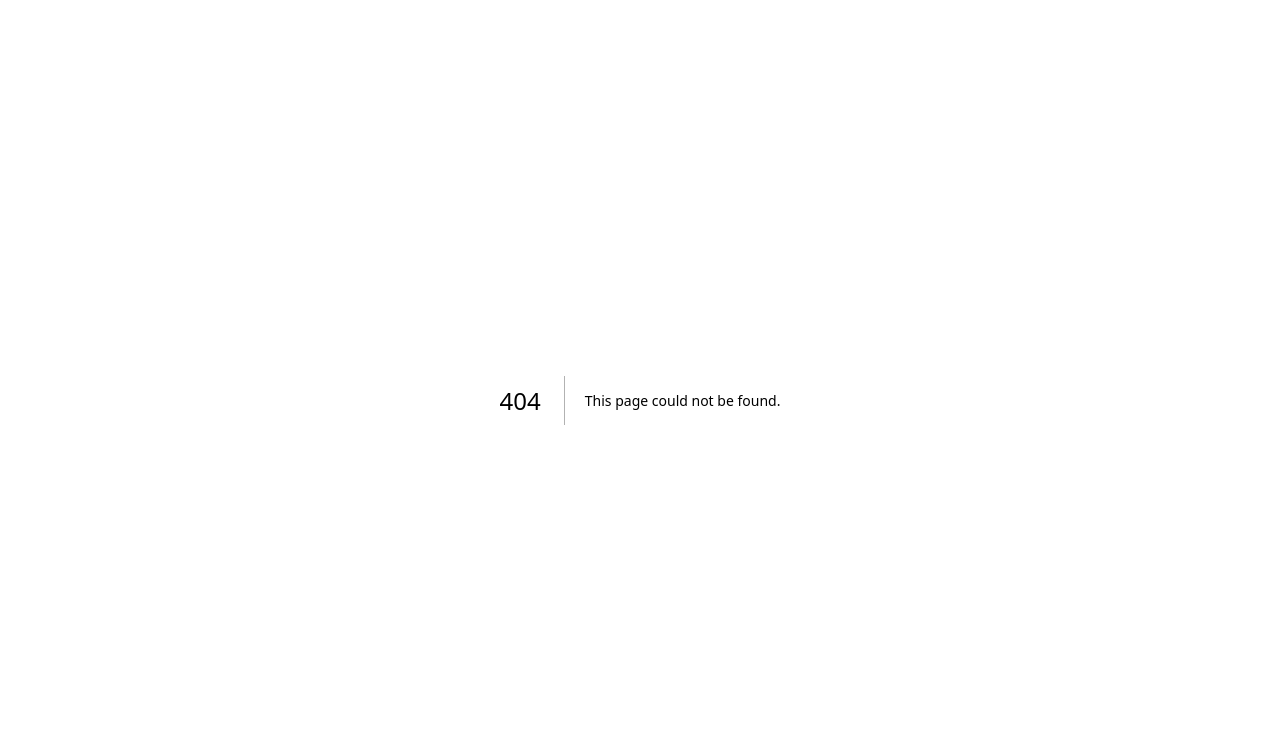
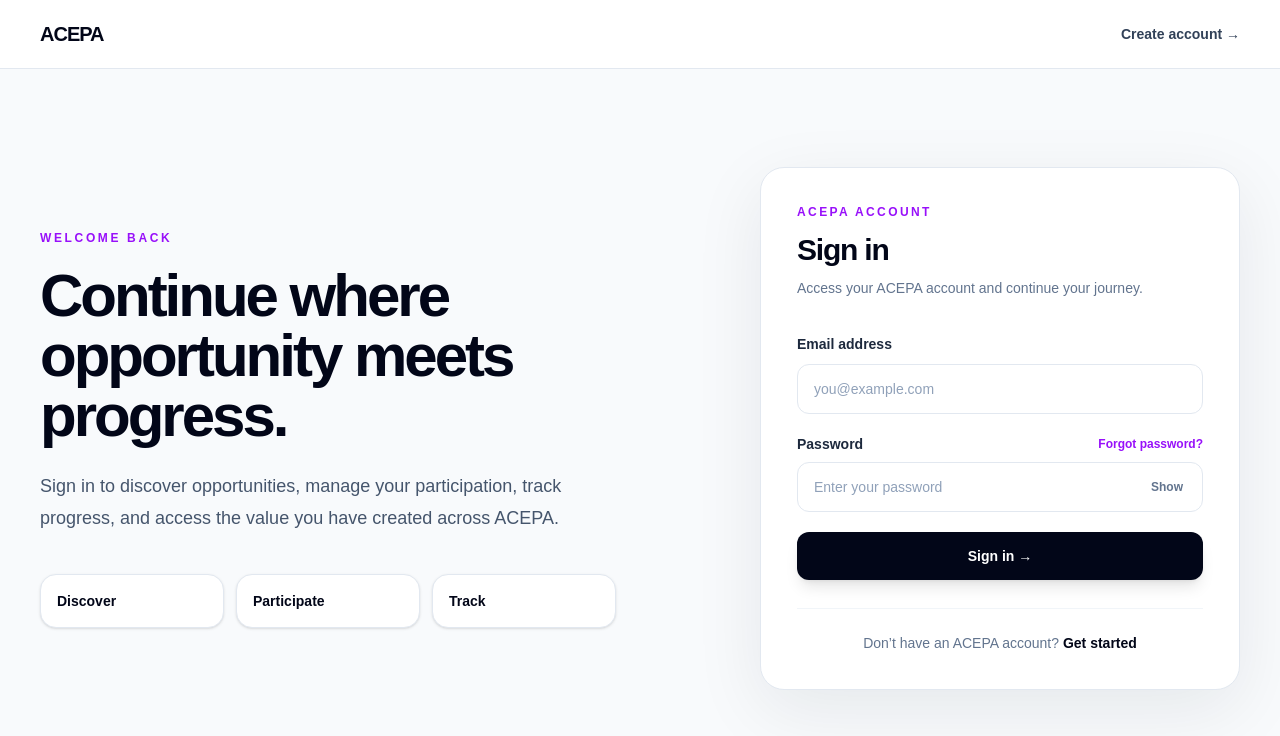
Before and after one commit to acepa-platform/acepa-platform, a Next.js app: page /sign-in in a window 1280 px wide. Before the commit this address had no page. Shown: the top 736 px of the page. Built offline with nearby package versions, Linux system fonts and the light colour scheme.

Commit message:
Build ACEPA sign in page

```diff
--- /dev/null
+++ b/app/sign-in/page.tsx
@@ -0,0 +1,149 @@
+"use client";
+
+import Link from "next/link";
+import { FormEvent, useState } from "react";
+import { createClient } from "@/lib/supabase/client";
+
+export default function SignInPage() {
+  const [email, setEmail] = useState("");
+  const [password, setPassword] = useState("");
+  const [showPassword, setShowPassword] = useState(false);
+  const [loading, setLoading] = useState(false);
+  const [message, setMessage] = useState("");
+  const [error, setError] = useState("");
+
+  async function handleSubmit(event: FormEvent<HTMLFormElement>) {
+    event.preventDefault();
+    setLoading(true);
+    setMessage("");
+    setError("");
+
+    const supabase = createClient();
+    const { error: signInError } = await supabase.auth.signInWithPassword({
+      email,
+      password,
+    });
+
+    if (signInError) {
+      setError(signInError.message);
+      setLoading(false);
+      return;
+    }
+
+    setMessage("Signed in successfully. Your ACEPA account is ready.");
+    setLoading(false);
+  }
+
+  return (
+    <main className="min-h-screen bg-slate-50 text-slate-950">
+      <header className="border-b border-slate-200 bg-white/95">
+        <div className="mx-auto flex max-w-7xl items-center justify-between px-6 py-5 lg:px-10">
+          <Link href="/" className="text-xl font-black tracking-[-0.05em]">ACEPA</Link>
+          <Link href="/get-started" className="text-sm font-semibold text-slate-700 transition hover:text-purple-600">
+            Create account →
+          </Link>
+        </div>
+      </header>
+
+      <section className="mx-auto grid min-h-[calc(100vh-81px)] max-w-7xl items-center gap-12 px-6 py-12 lg:grid-cols-[1fr_480px] lg:px-10 lg:py-16">
+        <div className="hidden lg:block">
+          <p className="text-xs font-bold tracking-[0.22em] text-purple-600">WELCOME BACK</p>
+          <h1 className="mt-5 max-w-2xl text-5xl font-black tracking-[-0.05em] text-slate-950 xl:text-6xl">
+            Continue where opportunity meets progress.
+          </h1>
+          <p className="mt-6 max-w-xl text-lg leading-8 text-slate-600">
+            Sign in to discover opportunities, manage your participation, track progress, and access the value you have created across ACEPA.
+          </p>
+          <div className="mt-10 grid max-w-xl grid-cols-3 gap-3">
+            {["Discover", "Participate", "Track"].map((item) => (
+              <div key={item} className="rounded-2xl border border-slate-200 bg-white p-4 shadow-sm">
+                <p className="text-sm font-bold text-slate-950">{item}</p>
+              </div>
+            ))}
+          </div>
+        </div>
+
+        <div className="rounded-3xl border border-slate-200 bg-white p-7 shadow-[0_20px_70px_rgba(15,23,42,0.08)] sm:p-9">
+          <div>
+            <p className="text-xs font-bold tracking-[0.2em] text-purple-600">ACEPA ACCOUNT</p>
+            <h2 className="mt-3 text-3xl font-black tracking-[-0.04em]">Sign in</h2>
+            <p className="mt-2 text-sm leading-6 text-slate-500">
+              Access your ACEPA account and continue your journey.
+            </p>
+          </div>
+
+          <form onSubmit={handleSubmit} className="mt-8 space-y-5">
+            <div>
+              <label htmlFor="email" className="text-sm font-semibold text-slate-800">Email address</label>
+              <input
+                id="email"
+                type="email"
+                autoComplete="email"
+                required
+                value={email}
+                onChange={(event) => setEmail(event.target.value)}
+                placeholder="you@example.com"
+                className="mt-2 w-full rounded-xl border border-slate-200 bg-white px-4 py-3.5 text-sm outline-none transition placeholder:text-slate-400 focus:border-purple-500 focus:ring-4 focus:ring-purple-500/10"
+              />
+            </div>
+
+            <div>
+              <div className="flex items-center justify-between gap-4">
+                <label htmlFor="password" className="text-sm font-semibold text-slate-800">Password</label>
+                <Link href="/forgot-password" className="text-xs font-semibold text-purple-600 hover:text-purple-700">
+                  Forgot password?
+                </Link>
+              </div>
+              <div className="relative mt-2">
+                <input
+                  id="password"
+                  type={showPassword ? "text" : "password"}
+                  autoComplete="current-password"
+                  required
+                  value={password}
+                  onChange={(event) => setPassword(event.target.value)}
+                  placeholder="Enter your password"
+                  className="w-full rounded-xl border border-slate-200 bg-white px-4 py-3.5 pr-20 text-sm outline-none transition placeholder:text-slate-400 focus:border-purple-500 focus:ring-4 focus:ring-purple-500/10"
+                />
+                <button
+                  type="button"
+                  onClick={() => setShowPassword((value) => !value)}
+                  className="absolute right-3 top-1/2 -translate-y-1/2 rounded-lg px-2 py-1 text-xs font-semibold text-slate-500 hover:text-slate-900"
+                >
+                  {showPassword ? "Hide" : "Show"}
+                </button>
+              </div>
+            </div>
+
+            {error && (
+              <div className="rounded-xl border border-red-200 bg-red-50 px-4 py-3 text-sm leading-6 text-red-700">
+                {error}
+              </div>
+            )}
+
+            {message && (
+              <div className="rounded-xl border border-emerald-200 bg-emerald-50 px-4 py-3 text-sm leading-6 text-emerald-700">
+                {message}
+              </div>
+            )}
+
+            <button
+              type="submit"
+              disabled={loading}
+              className="w-full rounded-xl bg-slate-950 px-5 py-3.5 text-sm font-bold text-white shadow-lg transition hover:bg-purple-700 disabled:cursor-not-allowed disabled:opacity-60"
+            >
+              {loading ? "Signing in..." : "Sign in →"}
+            </button>
+          </form>
+
+          <div className="mt-7 border-t border-slate-100 pt-6 text-center text-sm text-slate-500">
+            Don’t have an ACEPA account?{" "}
+            <Link href="/get-started" className="font-bold text-slate-950 hover:text-purple-600">
+              Get started
+            </Link>
+          </div>
+        </div>
+      </section>
+    </main>
+  );
+}
```
